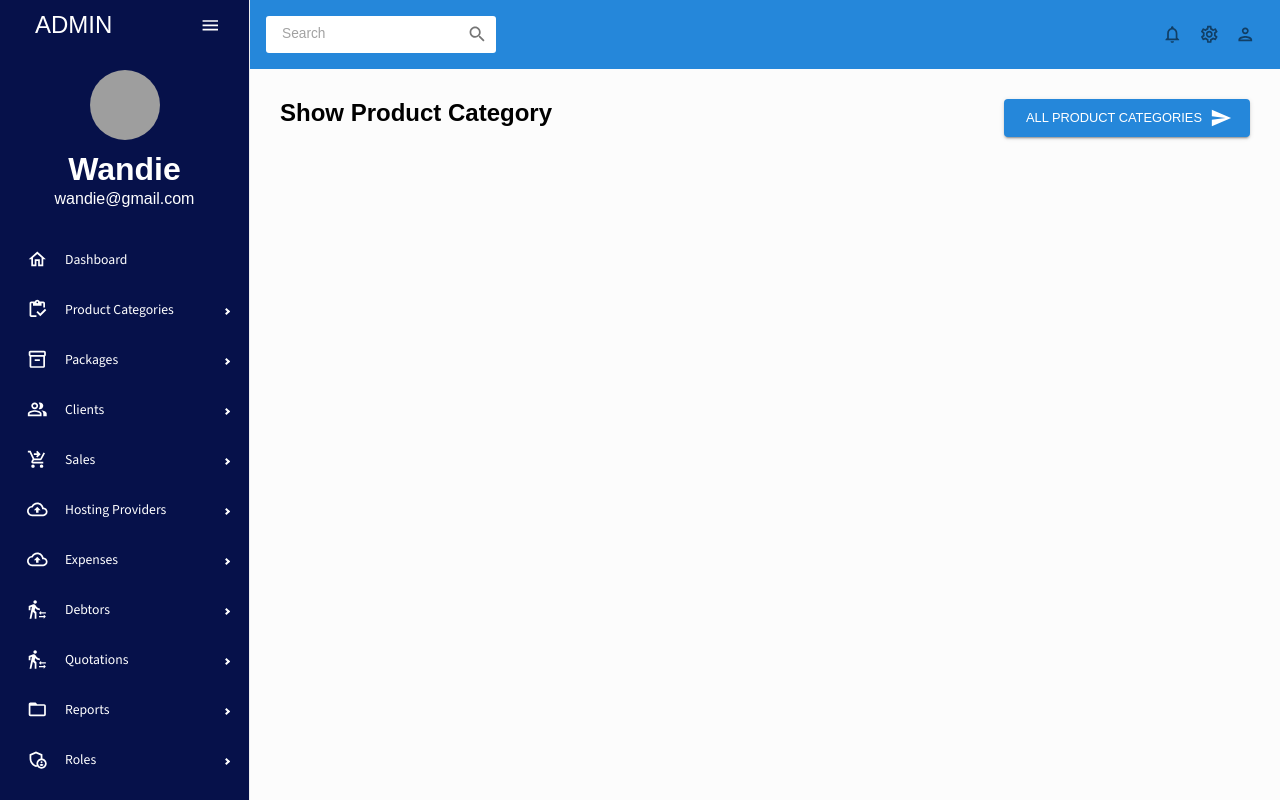
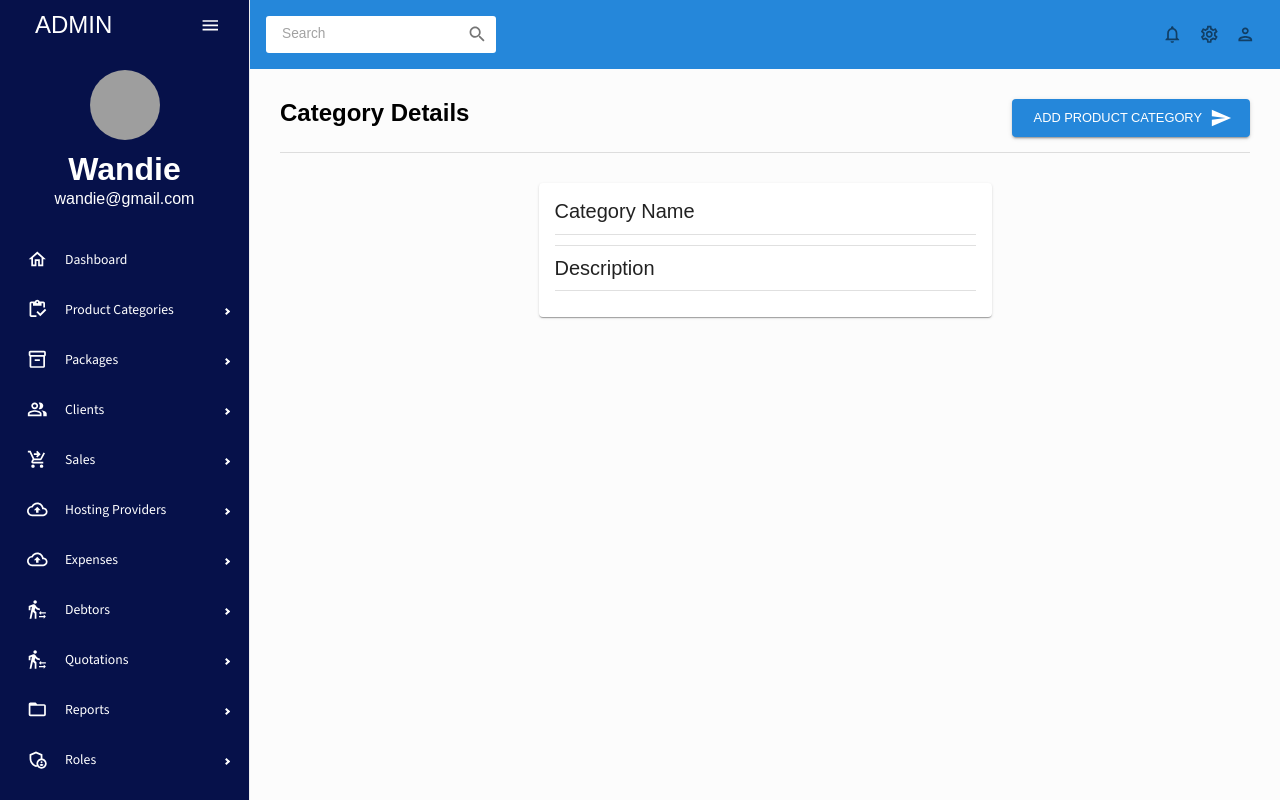
Before and after one commit to wandieinnocents/wandie-admin-dashboard-reactjs-material-ui-v1, a React (Create React App) app: page /show_product_category/1 in a window 1280 px wide. Built offline with nearby package versions, Linux system fonts and the light colour scheme; no server answers; grey boxes are pictures that could not be loaded; the HTML template or start-up script is replaced by a standard one.

Commit message:
Refactor code ,

```diff
--- a/src/pages/ProductCategories/ShowProductCategory.jsx
+++ b/src/pages/ProductCategories/ShowProductCategory.jsx
@@ -1,19 +1,30 @@
 import React, {useState, useEffect} from 'react';
 import { Link, useParams } from "react-router-dom";
+import { styled } from '@mui/material/styles';
+import Grid from '@mui/material/Grid';
+import Paper from '@mui/material/Paper';
+import Box from '@mui/material/Box';
+import Header from '../../components/Header';
 
-import Header from '../../components/Header';
-import { Box, Button, IconButton, Typography, useTheme } from "@mui/material";
+import Card from '@mui/material/Card';
+import CardContent from '@mui/material/CardContent';
+import CardMedia from '@mui/material/CardMedia';
+import Typography from '@mui/material/Typography';
+import { CardActionArea } from '@mui/material';
+import Divider from '@mui/material/Divider';
 import axios from 'axios'
 
 
-const ShowProductCategory = () => {
+
+export default function RowAndColumnSpacing() {
+  // states
   const [id, setId] = useState(useParams().id)
-    const [project, setProject] = useState({name:'', description:''})
+    const [productCategory, setProductCategory] = useState({name:'', description:''})
 
     useEffect(() => {
         axios.get(`http://127.0.0.1:8000/api/v1/product_categories/${id}`)
         .then(function (response) {
-          setProject(response.data.data)
+          setProductCategory(response.data.data)
         })
         .catch(function (error) {
           console.log(error);
@@ -22,20 +33,65 @@ const ShowProductCategory = () => {
 
 
   return (
+
+
     <Box m="30px">
 
-      <Box>
-      <Header title="Show Product Category"
-       buttonTitle={"ALL PRODUCT CATEGORIES"}
-       buttonURL={`/view_product_categories/`}
+    <Box>
+    <Header title="Category Details"
+       buttonTitle={"ADD PRODUCT CATEGORY"}
+       buttonURL={`/add_product_category/`}
         />
+    <Divider style={{ marginBottom:"30px" }} />
 
-      <p>{project.name}</p>
-      <p>{project.description}</p>
+    <Box sx={{ width: '100%', paddingLeft:"20px",paddingRight:"20px" }}>
+      <Grid container rowSpacing={1} columnSpacing={{ xs: 1, sm: 2, md: 3 }}
+      columns={{ xs: 1, sm: 3, md: 12 }}>
+        <Grid item xs={3}>
+          {/* <Item>1</Item> */}
+        </Grid>
+        <Grid item xs={6}>
+        <Card >
+      <CardActionArea>
 
-      </Box>
+        <CardContent>
+          <Typography gutterBottom variant="h4" component="div">
+            Category Name
+          </Typography>
+          {/* divider */}
+          <Divider style={{ marginBottom:"10px",marginTop:"10px" }} />
+
+          <Typography  color="text.secondary">
+           {productCategory.name}
+          </Typography>
+
+           {/* divider */}
+           <Divider style={{ marginBottom:"10px",marginTop:"10px" }} />
+
+          <Typography gutterBottom variant="h4" component="div">
+            Description
+          </Typography>
+
+          {/* divider */}
+          <Divider style={{ marginBottom:"10px",marginTop:"10px" }} />
+
+          <Typography  color="text.secondary">
+           {productCategory.description}
+          </Typography>
+        </CardContent>
+      </CardActionArea>
+    </Card>
+        </Grid>
+        <Grid item xs={3}>
+          {/* <Item>2</Item> */}
+        </Grid>
+
+      </Grid>
     </Box>
+
+    </Box>
+  </Box>
+
+
   );
 }
-
-export default ShowProductCategory;
--- a/src/pages/ProductCategories/ViewProductCategories.jsx
+++ b/src/pages/ProductCategories/ViewProductCategories.jsx
@@ -11,7 +11,10 @@ import RemoveRedEyeOutlinedIcon from '@mui/icons-material/RemoveRedEyeOutlined';
 import ModeEditOutlinedIcon from '@mui/icons-material/ModeEditOutlined';
 import DeleteOutlinedIcon from '@mui/icons-material/DeleteOutlined';
 
+
+
 const ViewProductCategories = () => {
+  // product category states
   const [productCategoryData, setproductCategoryData] = useState([]);
 
   // fetch product categories from api
@@ -34,25 +37,27 @@ const ViewProductCategories = () => {
   const columns = [
     {
       field: 'id',
-      headerName: 'id',
-      width: 50 },
+      headerName: '#ID',
+      flex: 1
+    },
     {
       field: 'name',
-      headerName: 'name',
-      width: 200,
+      headerName: 'NAME',
+      // width: 200,
+      flex: 1,
       editable: true,
     },
     {
       field: 'description',
-      headerName: 'description',
-      width: 400,
+      headerName: 'DESCRIPTION',
+      width: 500,
       editable: true,
     },
 
     // view action
     {
       field: 'actions',
-      headerName: 'View',
+      headerName: 'VIEW',
       sortable: false,
       width: 100,
       renderCell: (productCategoryData) => {
@@ -73,7 +78,7 @@ const ViewProductCategories = () => {
 
     {
       field: 'actions2',
-      headerName: 'Edit',
+      headerName: 'EDIT',
       sortable: false,
       width: 100,
       renderCell: (productCategoryData) => {
@@ -94,9 +99,10 @@ const ViewProductCategories = () => {
 
     {
       field: 'actions3',
-      headerName: 'Delete',
+      headerName: 'DELETE',
       sortable: false,
       width: 100,
+      // flex: 1,
       renderCell: (productCategoryData) => {
         return (
           <Button
@@ -152,6 +158,9 @@ const ViewProductCategories = () => {
 }
 
 
+// working with modal to view data details
+
+
 
   return (
     <Box m="30px">
@@ -183,6 +192,14 @@ const ViewProductCategories = () => {
 
       {/* End table */}
 
+      {/* Start of modal */}
+
+      <div>
+
+    </div>
+
+      {/* End of modal */}
+
       </Box>
     </Box>
   );
--- a/src/scenes/dashboard/index.jsx
+++ b/src/scenes/dashboard/index.jsx
@@ -9,7 +9,7 @@ import { mockTransactions } from '../../data/mockData';
 import StatBox from '../../components/StatBox';
 import ProgressCircle from '../../components/ProgressCircle';
 import useMediaQuery from "@mui/material/useMediaQuery";
-
+import Divider from '@mui/material/Divider';
 
 // icons
 import DownloadOutlinedIcon from "@mui/icons-material/DownloadOutlined";
@@ -27,7 +27,11 @@ const Dashboard = () => {
     <Box m="30px">
 
       <Box>
-      <Header title="DASHBOARD" subtitle="Welcome to your dashboard" />
+      <Header title="DASHBOARD"
+       buttonTitle={"ADD PRODUCT CATEGORY"}
+       buttonURL={`/add_product_category/`}
+        />
+      {/* divider */}
 
       {/* dashboard content */}
 
```
